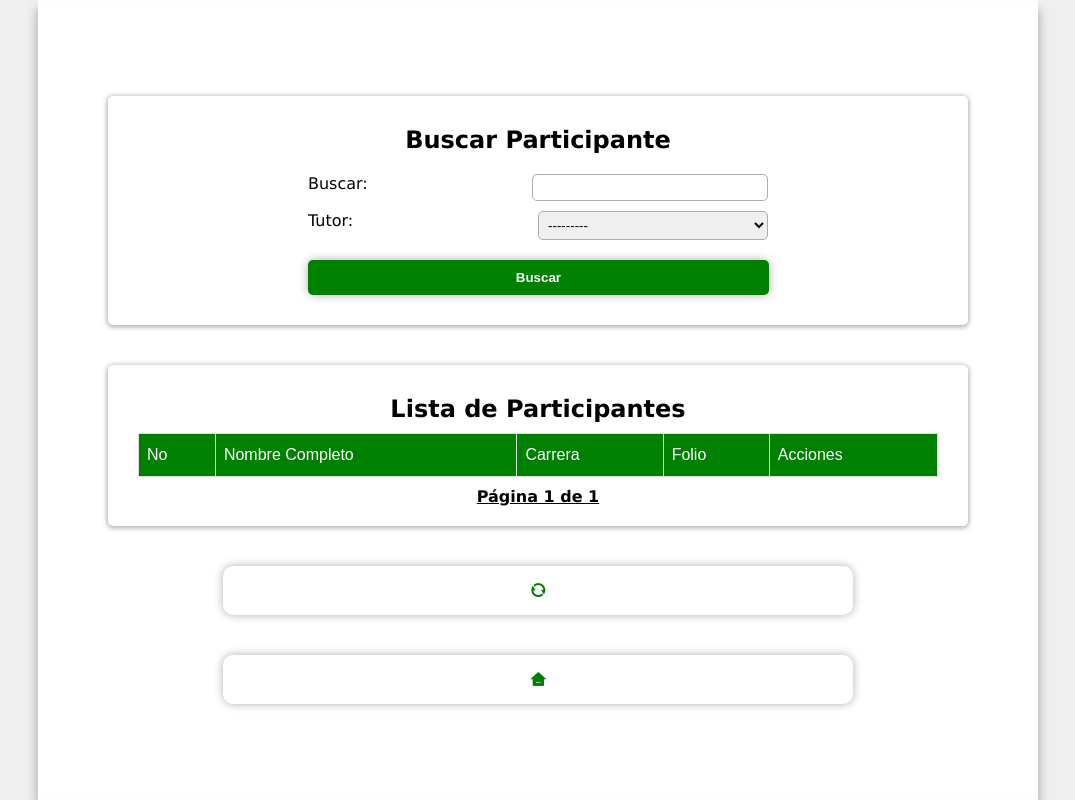
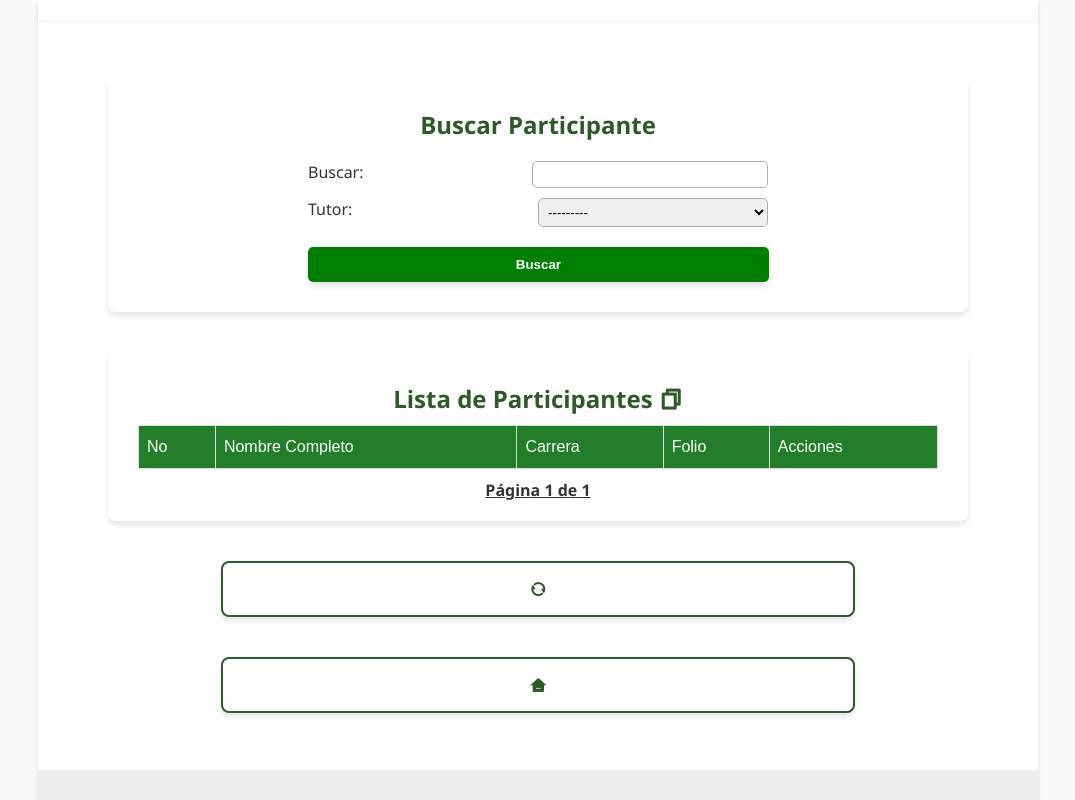
Before and after one commit to franlop24/conteccib2024, a Django app: page /participant/list/ in a window 1280 px wide. Shown: the whole page, without its empty margins (102-1177 px from the left). Run offline with Django 5.2, Linux system fonts and the light colour scheme; the visitor is signed in with stand-in values (Sample User, id 1); data comes from the database, SQL or seed files in the repository; data that the repository does not hold is empty; some libraries are stand-ins or nearby versions.

Commit message:
actualizacion 2026

```diff
--- a/congress/static/css/styles.css
+++ b/congress/static/css/styles.css
@@ -1,25 +1,35 @@
+:root {
+    --primary-color: #2D5A27;    /* Verde */
+    --secondary-color: #E67E22;  /* Naranja */
+    --bg-color: #f8f9fa;         /* Fondo blanco roto */
+    --card-bg: #ffffff;
+    --text-color: #333333;
+    --shadow: 0px 4px 6px rgba(0,0,0,0.1);
+}
+
 body {
     margin: 0;
     padding: 0;
-    font-family: Verdana, Geneva, Tahoma, sans-serif;
-    background-color: #efefef;
+    font-family: 'Segoe UI', Roboto, Helvetica, Arial, sans-serif;
+    background-color: var(--bg-color);
+    color: var(--text-color);
 }
 
 .container {
     margin: 0 auto;
-    width: 80%;
+    width: 90%;
     display: flex;
     flex-direction: column;
     max-width: 1000px;
-    background-color: white;
+    background-color: var(--card-bg);
     min-height: 100vh;
-    box-shadow: 0px 10px 10px 1px #acacac ;
-    /* place-items: center; */
+    box-shadow: var(--shadow);
     justify-content: space-between;
 }
 
 h1, h2, h3, h4, h5, h6 {
     margin: 10px 0;
+    color: var(--primary-color);
 }
 
 main {
@@ -33,10 +43,15 @@ main {
 }
 
 a {
-    color: rgb(60, 129, 60);
+    color: var(--primary-color);
     font-weight: bold;
     margin: 10px;
     text-decoration: none;
+    transition: color 0.3s ease;
+}
+
+a:hover {
+    color: var(--secondary-color);
 }
 
 a.circle {
@@ -46,8 +61,10 @@ a.circle {
 header {
     display: flex;
     justify-content: space-around;
-    height: 10%;
-    box-shadow: 0px 0px 10px 1px #efefef;
+    height: auto;
+    padding: 10px;
+    background-color: #fff;
+    box-shadow: 0 2px 4px rgba(0,0,0,0.05);
 }
 
 header img { width: 200px; }
@@ -56,8 +73,10 @@ footer {
     display: grid;
     place-items: center;
     text-align: center;
-    height: 5%;
-    box-shadow: 0px 0px 10px 1px #efefef;
+    padding: 15px;
+    background-color: #eee;
+    color: #666;
+    font-size: 0.9em;
 }
 
 .header-section {
@@ -77,11 +96,11 @@ footer {
     flex-direction: column;
     justify-content: center;
     align-items: center;
-    box-shadow: 0px 1px 5px 1px #acacac;
-    border-radius: 5px;
+    box-shadow: var(--shadow);
+    border-radius: 8px;
     padding: 20px 30px;
     margin: 10px;
-    /* text-align: center; */
+    background: var(--card-bg);
 }
 
 .card-center {
@@ -93,16 +112,18 @@ footer {
     display: inline-block;
     width: 80%;
     padding: 15px;
-    box-shadow: 0px 0px 10px #afafaf;
-    border-radius: 10px;
-    color: green;
+    box-shadow: var(--shadow);
+    border-radius: 8px;
+    color: var(--primary-color);
     font-weight: bold;
     text-align: center;
+    border: 2px solid var(--primary-color);
+    transition: all 0.3s ease;
 }
 .card-link:hover {
-    color: orange;
+    background-color: var(--primary-color);
+    color: white;
 }
-/* h3 { margin: 0 0; } */
 
 hr {
     border-color: #ececec;
@@ -137,7 +158,7 @@ hr {
 }
 
 .error {
-    color: red;
+    color: #d9534f;
     font-weight: bold;
 }
 
@@ -145,6 +166,13 @@ hr {
     text-align: center;
     flex-direction: row;
     flex-wrap: wrap;
+}
+
+.portada-img {
+    width: 100%;
+    height: auto;
+    border-radius: 0;
+    margin-bottom: 20px;
 }
 
 img {
--- a/congress/static/css/tables.css
+++ b/congress/static/css/tables.css
@@ -18,7 +18,7 @@ table th {
     padding-top: 12px;
     padding-bottom: 12px;
     text-align: left;
-    background-color: green;
+    background-color: #237e28;
     color: white;
     font-weight: normal;
 }
--- a/congress/templates/base.html
+++ b/congress/templates/base.html
@@ -8,7 +8,7 @@
     <link rel="stylesheet" href="{% static 'css/styles.css' %}">
     <link rel="stylesheet" href="{% static 'css/forms.css' %}">
     <link rel="stylesheet" href="{% static 'css/tables.css' %}">
-    <title>CONTECCIB2025 | {% block title %}{% endblock %}</title>
+    <title>CTCS 2026 | {% block title %}{% endblock %}</title>
 </head>
 <body>
     <div class="container">
--- a/congress/templates/home/home.html
+++ b/congress/templates/home/home.html
@@ -1,10 +1,11 @@
 {% extends 'base.html' %}
+{% load static %}
 {% block title %}Home{% endblock title %}
 
 {% block content %}
 <div class="card fd">
-    <h1>1er Congreso de Tecnología y Ciberseguridad 2025</h1>
-    <h2 class="w-100">UTTlaxcala</h2>
+    <img src="{% static 'img/portada.jpg' %}" alt="Portada" class="portada-img">
+    <h1 class="w-100">CTCS - UTTlaxcala</h1>
     <a href="{% url 'login' %}">Ingresar</a>
     <a href="{% url 'participant:register' %}">Registro</a>
     <a href="{% url 'workshop:list' %}">Talleres</a>
--- a/congress/templates/participant/participant_list.html
+++ b/congress/templates/participant/participant_list.html
@@ -10,8 +10,8 @@
     </form>
 </div>
 <div class="card">
-    <h2>Lista de Participantes</h2>
-    <table class="table">
+    <h2>Lista de Participantes <i class="ri-file-copy-line" onclick="copyTable('tabla-participantes')" style="cursor:pointer;"></i></h2>
+    <table class="table" id="tabla-participantes">
         <thead>
             <tr>
                 <th>No</th>
@@ -63,4 +63,20 @@
 </div>
 <a href="{% url 'participant:list' %}" class="card-link w-60"><i class="ri-refresh-line"></i></a>
 <a href="{% url 'home:home' %}" class="card-link w-60"><i class="ri-home-3-fill"></i></a>
+<script>
+    function copyTable(tableId) {
+        const table = document.getElementById(tableId);
+        let range = document.createRange();
+        range.selectNode(table);
+        window.getSelection().removeAllRanges();
+        window.getSelection().addRange(range);
+        try {
+            document.execCommand('copy');
+            alert('Tabla copiada al portapapeles');
+        } catch (err) {
+            alert('Error al copiar la tabla');
+        }
+        window.getSelection().removeAllRanges();
+    }
+</script>
 {% endblock content %}
```
Also changed, not shown: PROJECT_STRUCTURE.md (added, +52 -0 lines), congress/templates/workshop/detail.html (+16 -2 lines), congress/static/img/portada.jpg (added).
